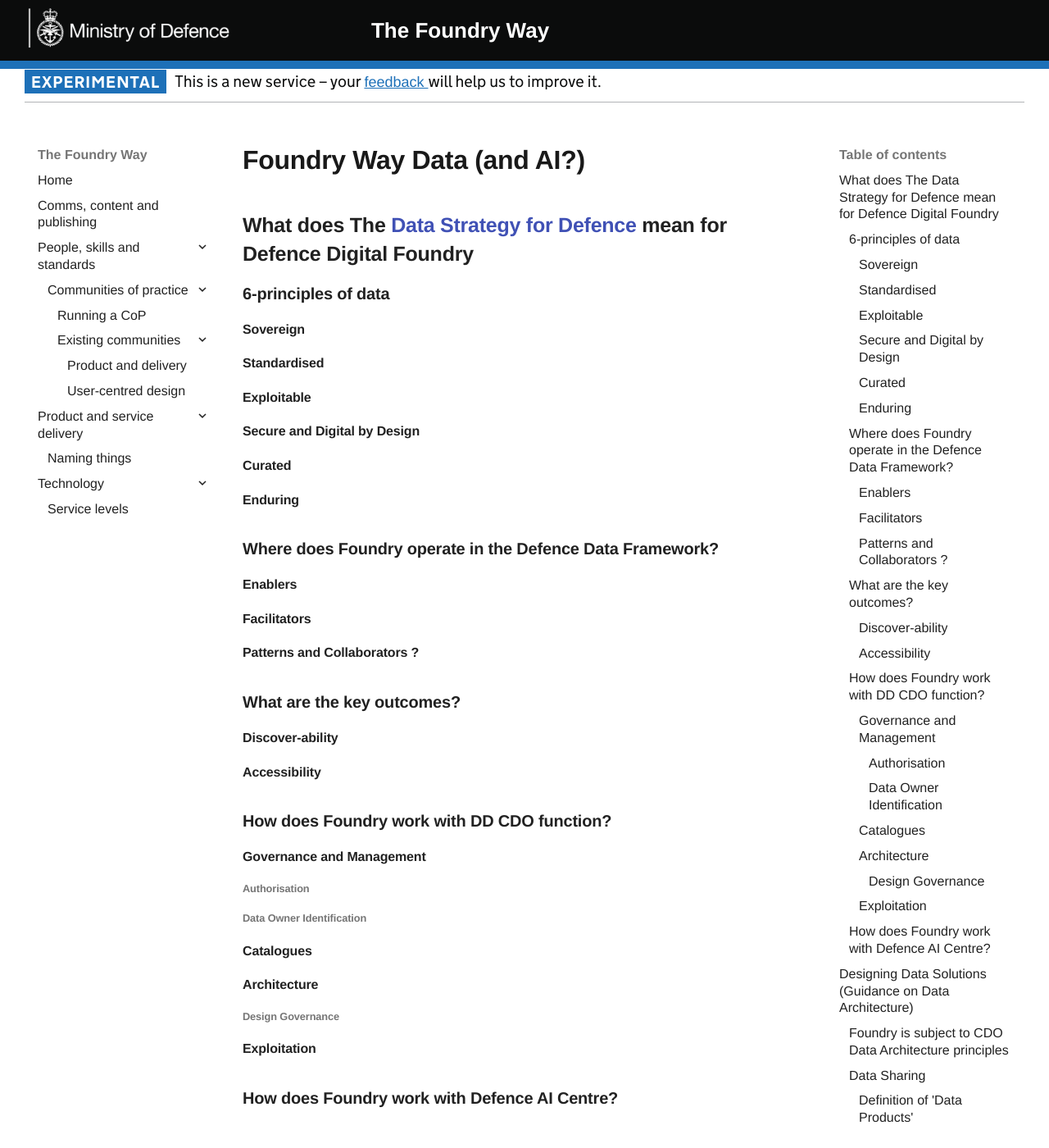
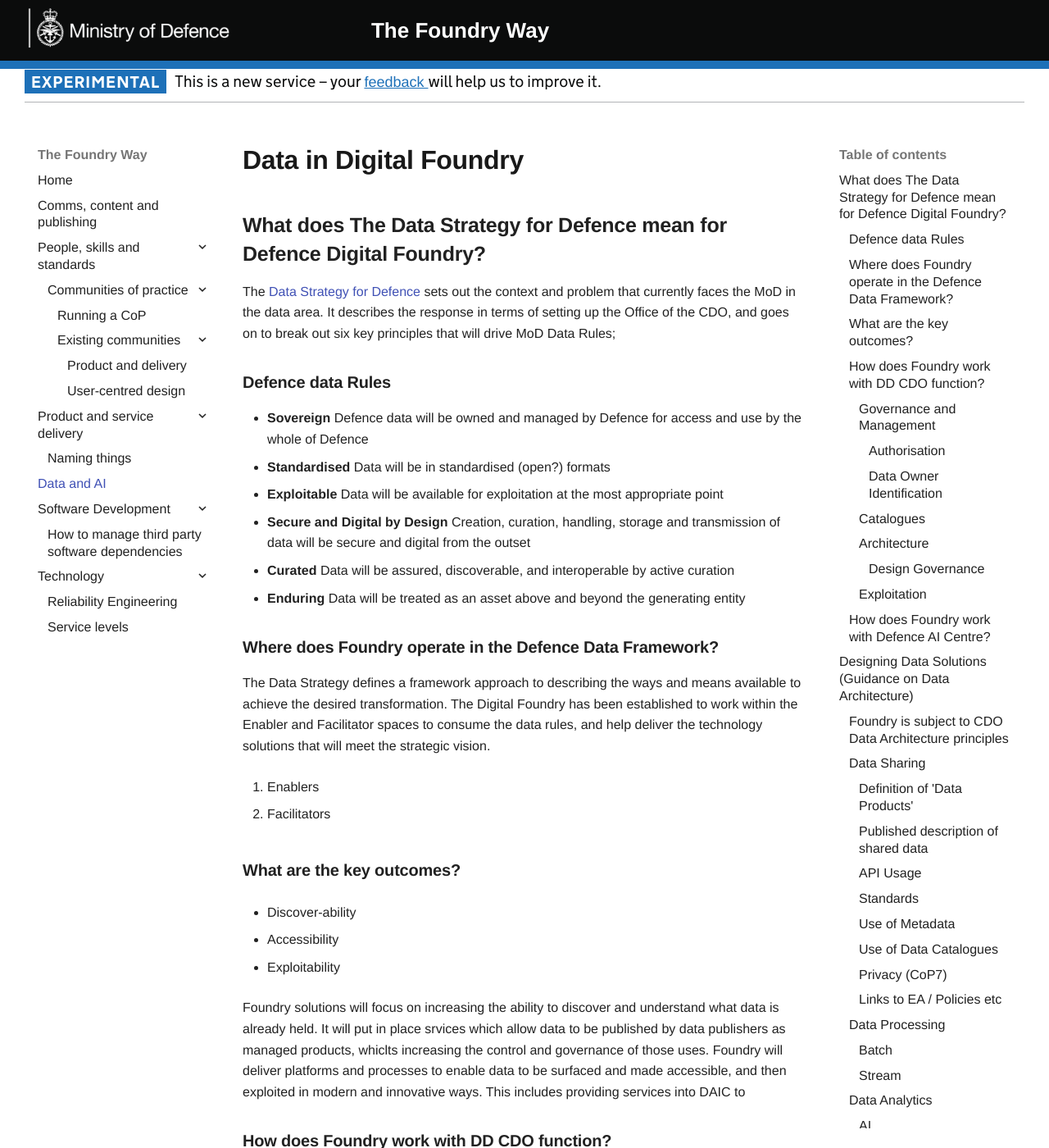
Before and after one commit to strudders-foundry/the-foundry-way, an MkDocs documentation site: the page built from docs/data-ai/index.md, in a window 1280 px wide and 1400 px high, scrolled down 259 px. Shown: the whole window at 82% size. Built offline with MkDocs 1.6.1 and Material for MkDocs 9.7.7, drawn with Linux system fonts in a browser that asks for light colours; comment, search, counter and statistics services are not loaded; some of the changed text lies outside the part shown.

Commit message:
tweak the menu

```diff
--- a/docs/data-ai/index.md
+++ b/docs/data-ai/index.md
@@ -1,117 +1,135 @@
-#Foundry Way Data (and AI?)
+<!---
+title: Data in Digital Foundry
+last_reviewed_on: 2022-06-08
+review_in: 6 months
+--->
 
-##What does The [Data Strategy for Defence](www.gov.uk/government/publications/data-strategy-for-defence) mean for Defence Digital Foundry
+# Data in Digital Foundry
 
-###6-principles of data
+<!-- Add Introduction here-->
 
-####Sovereign
+## What does The Data Strategy for Defence mean for Defence Digital Foundry?
 
-####Standardised
+The [Data Strategy for Defence](www.gov.uk/government/publications/data-strategy-for-defence) sets out the context and problem that currently faces the MoD in the data area. It describes the response in terms of setting up the Office of the CDO, and goes on to break out six key principles that will drive MoD Data Rules;
 
-####Exploitable
+### Defence data Rules
 
-####Secure and Digital by Design
+- **Sovereign** Defence data will be owned and managed by Defence for access and use by the whole of Defence
+- **Standardised** Data will be in standardised (open?) formats
+- **Exploitable** Data will be available for exploitation at the most appropriate point
+- **Secure and Digital by Design** Creation, curation, handling, storage and transmission of data will be secure and digital from the outset
+- **Curated** Data will be assured, discoverable, and interoperable by active curation
+- **Enduring** Data will be treated as an asset above and beyond the generating entity
 
-####Curated
+### Where does Foundry operate in the Defence Data Framework?
 
-####Enduring
+The Data Strategy defines a framework approach to describing the ways and means available to achieve the desired transformation. The Digital Foundry has been established to work within the Enabler and Facilitator spaces to consume the data rules, and help deliver the technology solutions that will meet the strategic vision.
 
-###Where does Foundry operate in the Defence Data Framework?
+1. Enablers
 
-####Enablers
+2. Facilitators
 
-####Facilitators
+### What are the key outcomes?
 
-####Patterns and Collaborators ?
+- Discover-ability
 
-###What are the key outcomes?
+- Accessibility
 
-####Discover-ability
+- Exploitability
 
-####Accessibility
+Foundry solutions will focus on increasing the ability to discover and understand what data is already held. It will put in place srvices which allow data to be published by data publishers as managed products, whiclts increasing the control and governance of those uses. Foundry will deliver platforms and processes to enable data to be surfaced and made accessible, and then exploited in modern and innovative ways. This includes providing services into DAIC to
 
-###How does Foundry work with DD CDO function?
+### How does Foundry work with DD CDO function?
 
-####Governance and Management
+The Defence Digital CDO function has identified 3 core pillars, and appointed leads in each of these areas:
+1. Governance and Management
+2. Data Architecture
+3. Data Exploitation
 
-#####Authorisation
+Foundry is intended to be the delivery engine which implements solutions to support and enable those pillars.
 
-#####Data Owner Identification
+#### Governance and Management
 
-####Catalogues
+##### Authorisation
 
-####Architecture
+Foundry Teams will need to work with Data owners to ensure they have the right permissions in place to use and exploit Data. The CDO team will support teams in establishing Ownership and Stewardship processes.
 
-#####Design Governance
+##### Data Owner Identification
 
-####Exploitation
+#### Catalogues
 
-###How does Foundry work with Defence AI Centre?
+#### Architecture
 
-##Designing Data Solutions (Guidance on Data Architecture)
+##### Design Governance
 
-###Foundry is subject to CDO Data Architecture principles
+#### Exploitation
 
-###Data Sharing
+### How does Foundry work with Defence AI Centre?
 
-####Definition of 'Data Products'
+## Designing Data Solutions (Guidance on Data Architecture)
 
-####Published description of shared data
+### Foundry is subject to CDO Data Architecture principles
 
-####API Usage
+### Data Sharing
 
-####Standards
+#### Definition of 'Data Products'
 
-####Use of Metadata
+#### Published description of shared data
 
-####Use of Data Catalogues
+#### API Usage
 
-####Privacy (CoP7)
+#### Standards
 
-####Links to EA / Policies etc
+#### Use of Metadata
 
-###Data Processing
+#### Use of Data Catalogues
 
-####Batch
+#### Privacy (CoP7)
 
-####Stream
+#### Links to EA / Policies etc
 
-###Data Analytics
+### Data Processing
 
-####AI
+#### Batch
 
-####ML
+#### Stream
 
-##Building Data Solutions (Implementation Patterns?)
+### Data Analytics
 
-###Data Solution Products
+#### AI
 
-####DDAP
+#### ML
 
-###Storage Strategies
+## Building Data Solutions (Implementation Patterns?)
 
-####Encryption at rest
+### Data Solution Products
 
-####Retention vs Housekeeping
+#### DDAP
 
-#####tiers
+### Storage Strategies
 
-##Operating Data Solutions
+#### Encryption at rest
 
-###Change Management
+#### Retention vs Housekeeping
 
-####Data
+##### Tiers
 
-####Metadata
+## Operating Data Solutions
 
-####System
+### Change Management
 
-####Making changes in Data Intensive systems
+#### Data
 
-###OSM facets
+#### Metadata
 
-####Metrics
+#### System
 
-###Data Access Policies
+#### Making changes in Data Intensive systems
 
-####DCS
+### OSM facets
+
+#### Metrics
+
+### Data Access Policies
+
+#### DCS
--- a/mkdocs.yml
+++ b/mkdocs.yml
@@ -43,7 +43,19 @@
         - "User-centred design": "people-skills-and-standards/communities-of-practice/existing-communities/ucd-cop.md"
   - "Product and service delivery":
     - "Naming things": "product-and-service-delivery/naming-things.md"
+  - "Data and AI":
+    - "Home": "data-ai/index.md"
+  - "Software Development":
+    - "Home": "software-development/index.md"
+#    - "Choosing a programming language":
+#    - "Style guides":
+    - "How to manage third party software dependencies": "software-development/how-to-manage-third-party-software-dependencies.md"
+#    - "Building accessible services":
+#    - "Supporting different browsers":
+#    - "How to optimise frontend performance":
+#    - "Documenting architecture decisions":
+#    - "Anticipate security issues using threat modelling":
   - "Technology":
-      # - Home: "technology/index.md"
-      - "Reliability Engineering": "technology/reliability-engineering/index.md"
-      - "Service levels": "technology/reliability-engineering/service-levels.md"
+    - "Home": "technology/index.md"
+    - "Reliability Engineering": "technology/reliability-engineering/index.md"
+    - "Service levels": "technology/reliability-engineering/service-levels.md"
```
Also changed, not shown: docs/glossary/index.md (added, +16 -0 lines), docs/software-development/how-to-manage-third-party-software-dependencies.md (+57 -0 lines), requirements.txt (+1 -20 lines), 1 other file.
